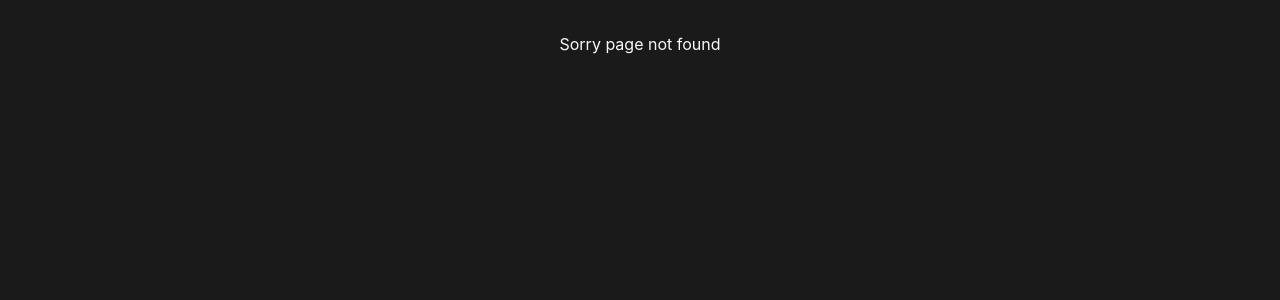
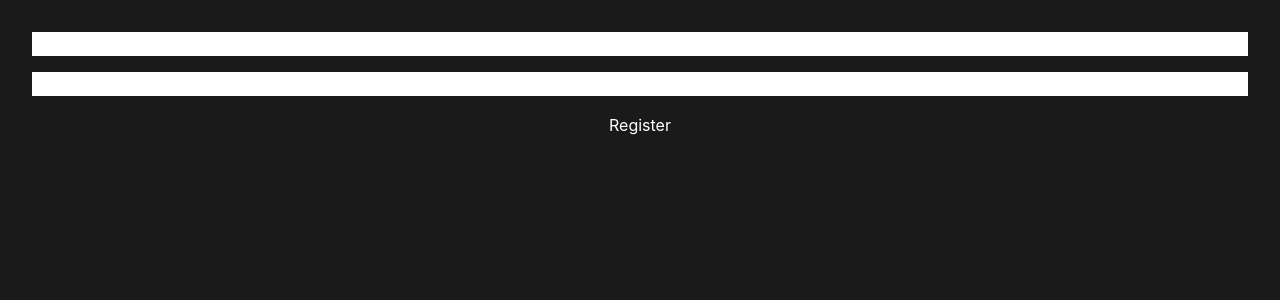
Before and after one commit to c1can/gifsApp, a React (Vite) app: page /register in a window 1280 px wide. Before the commit this address had no page. Shown: the top 300 px of the page. Built offline with nearby package versions, Linux system fonts and the light colour scheme.

Commit message:
change login to register and add functionality

```diff
--- a/src/App.jsx
+++ b/src/App.jsx
@@ -1,10 +1,13 @@
 import { Routes } from "./Routes/App.routing";
+import { AuthContextProvider } from "./context/AuthContext";
 import "./App.css";
 
 function App() {
   return (
     <div className="App">
-      <Routes />
+      <AuthContextProvider>
+        <Routes />
+      </AuthContextProvider>
     </div>
   );
 }
--- a/src/Routes/App.routing.jsx
+++ b/src/Routes/App.routing.jsx
@@ -5,7 +5,7 @@ import { InvalidSearch } from "../components/InvalidSearch";
 import { Error } from "../components/404";
 import { Route, Switch } from "wouter";
 import { GifContextProvider } from "../context/GifContext";
-import { Login } from "../components/Login";
+import { Register } from "../components/Register";
 
 export const Routes = () => {
   return (
@@ -20,7 +20,7 @@ export const Routes = () => {
             {(params) => <Details id={params.id} />}
           </Route>
           <Route path="/InvalidSearch" component={InvalidSearch}></Route>
-          <Route path="/login" component={Login}></Route>
+          <Route path="/register" component={Register}></Route>
           <Route component={Error} />
         </Switch>
       </GifContextProvider>
--- a/src/components/Login.jsx
+++ /dev/null
@@ -1,37 +0,0 @@
-import { useEffect } from "react";
-import { useState } from "react";
-import { useLocation } from "wouter";
-import { Head } from "./Helmet";
-
-export function Login() {
-  const [path, setPath] = useLocation();
-  const [state, setUser] = useState({
-    username: "",
-    password: "",
-  });
-  const { username, password } = state;
-
-  const logUser = (e) => {
-    e.preventDefault();
-    setPath("/");
-  };
-
-  const handleUser = (evt) => {
-    setUser({
-      ...state,
-      [evt.target.name]: evt.target.value,
-    });
-  };
-
-  return (
-    <>
-      <Head title="Login" description="This is the login page" />
-      <form onSubmit={logUser}>
-        <input type="text" name="username" onChange={handleUser} />
-        <input type="password" name="password" onChange={handleUser} />
-
-        <button type="submit">login</button>
-      </form>
-    </>
-  );
-}
--- a/src/components/Nav.jsx
+++ b/src/components/Nav.jsx
@@ -2,7 +2,8 @@ import { Link } from "wouter";
 
 export function Nav() {
   return (
-    <header className="flex justify-end">
+    <header className="flex justify-end gap-4">
+      <Link to="/register">Register</Link>
       <Link to="/login">Login</Link>
     </header>
   );
--- /dev/null
+++ b/src/components/Register.jsx
@@ -0,0 +1,59 @@
+import { useState } from "react";
+import { useLocation } from "wouter";
+import { Head } from "./Helmet";
+import { useContext } from "react";
+import { AuthContext } from "../context/AuthContext";
+
+export function Register() {
+  const [path, setPath] = useLocation();
+  const [state, setUser] = useState({
+    email: "",
+    password: "",
+  });
+  const [error, setError] = useState("");
+  const { email, password } = state;
+
+  const { authUser } = useContext(AuthContext);
+
+  const logUser = async (e) => {
+    e.preventDefault();
+    try {
+      await authUser(email, password);
+      setPath("/");
+    } catch (error) {
+      console.log(error.code);
+      if (error.code == "auth/invalid-email") {
+        setError("Ingresa un email valido");
+      }
+      //todo more error codes
+      if (error.code == "auth/weak-password") {
+        setError("Contraseña debil");
+      }
+      setTimeout(() => {
+        setError("");
+      }, 3000);
+    }
+  };
+
+  const handleUser = (evt) => {
+    setUser({
+      ...state,
+      [evt.target.name]: evt.target.value,
+    });
+  };
+
+  return (
+    <>
+      <Head title="Register" description="This is the register page" />
+      <form onSubmit={logUser} className="text-black flex flex-col gap-4">
+        <input type="text" name="email" onChange={handleUser} />
+        <input type="password" name="password" onChange={handleUser} />
+
+        <button type="submit" className="text-white">
+          Register
+        </button>
+      </form>
+      {error && <p>{error}</p>}
+    </>
+  );
+}
--- /dev/null
+++ b/src/context/AuthContext.jsx
@@ -0,0 +1,14 @@
+import { createContext } from "react";
+import { createUserWithEmailAndPassword } from "firebase/auth";
+import { auth } from "../services/firebase";
+
+export const AuthContext = createContext({});
+
+export function AuthContextProvider({ children }) {
+  const authUser = (email, password) =>
+    createUserWithEmailAndPassword(auth, email, password);
+
+  return (
+    <AuthContext.Provider value={{ authUser }}>{children}</AuthContext.Provider>
+  );
+}
--- a/src/services/firebase.js
+++ b/src/services/firebase.js
@@ -1,6 +1,6 @@
 // Import the functions you need from the SDKs you need
 import { initializeApp } from "firebase/app";
-import { getAuth } from "firebase-auth"
+import { getAuth } from "firebase/auth"
 // TODO: Add SDKs for Firebase products that you want to use
 // https://firebase.google.com/docs/web/setup#available-libraries
 
```
